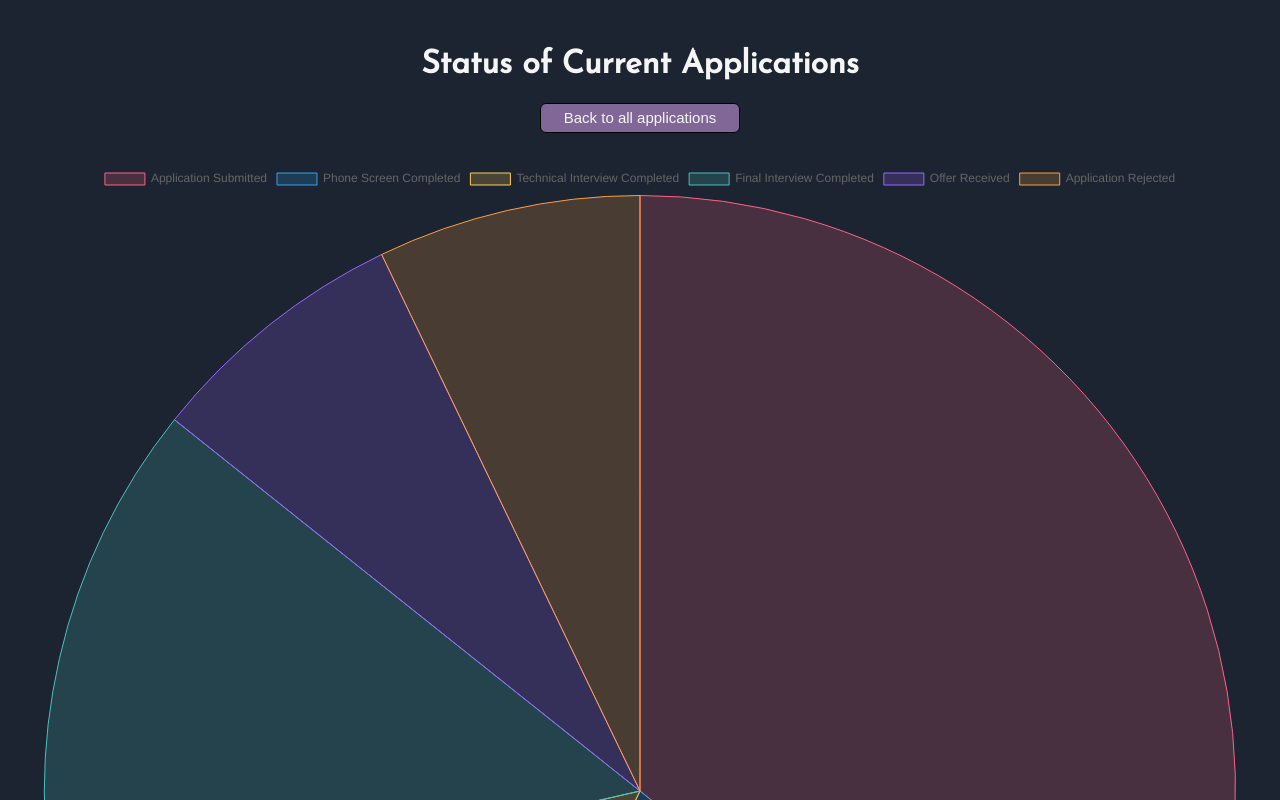
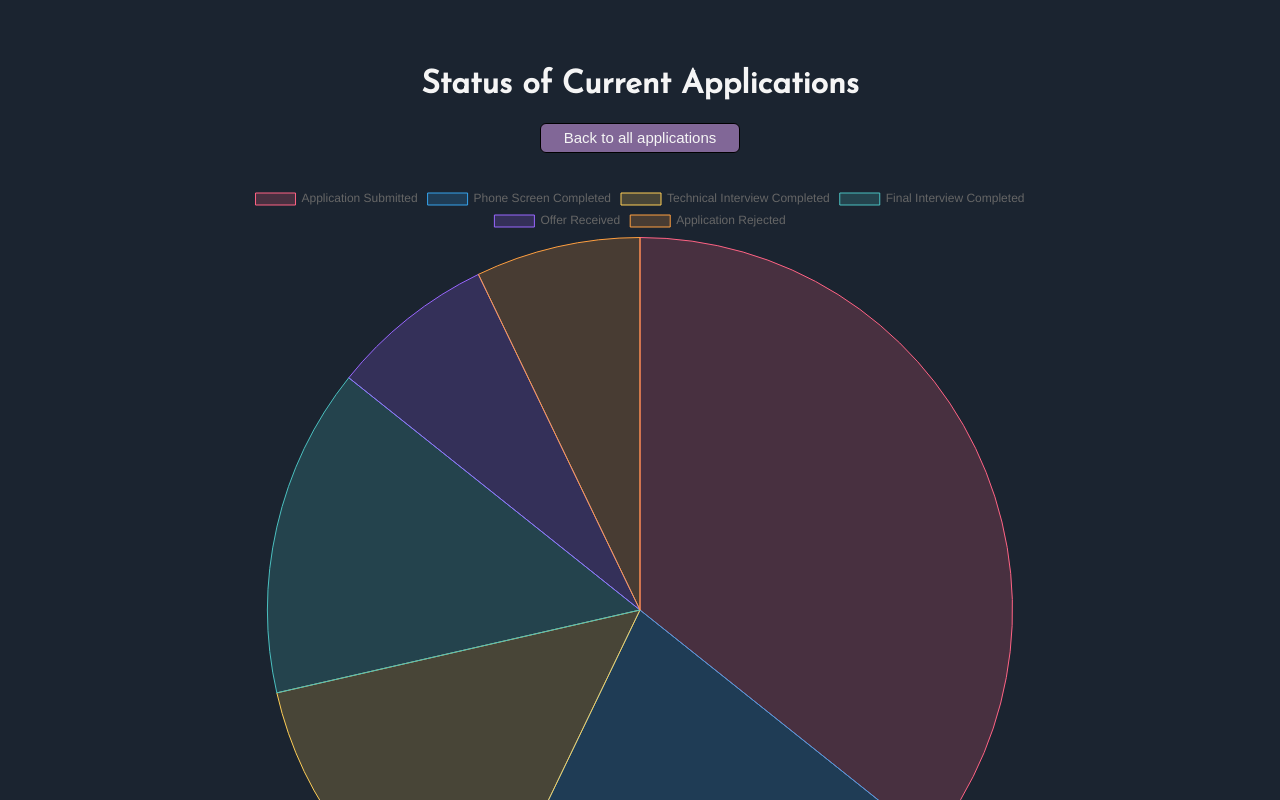
Before and after one commit to yeti-crab-544/Jobify, a React app: page /ApplicationStats in a window 1280 px wide. Shown: the top 800 px of the page. Built offline with nearby package versions, Linux system fonts and the light colour scheme.

Commit message:
resized pie graph

```diff
--- a/client/components/ApplicationStats.jsx
+++ b/client/components/ApplicationStats.jsx
@@ -46,9 +46,11 @@ const ApplicationStats = () => {
           Back to all applications
         </button>
       </Link>
-      <Pie data={data} />
+      <Pie data={data} height="800px" width="800px" options={{responsive: false}} />
     </div>
   );
 }
 
+
+
 export default ApplicationStats;
--- a/client/components/Job.jsx
+++ b/client/components/Job.jsx
@@ -54,14 +54,13 @@ const Job = ({ info }) => {
           <li className="larger">{role}</li>
           <li className="larger">{company}</li>
           <li>Location: {location}</li>
-          <li>Status: {status}</li>
+          {/* <li>Status: {status}</li> */}
           <li>Contact: {contact}</li>
           <li>Referral: {referral}</li>
           <li>Salary: {salary}</li>
           <li>Notes: {note}</li>
         </ul>
         <h3>Change application status:</h3>
-        {/* <Select id={company} options={options} onChange={changeStatus} value={options.value} /> */}
         <select id={company} className="dropdown" onChange={changeStatus}>
           <option value="none">Select New Status</option>
           <option value="applied">Applied</option>
--- a/client/styles.scss
+++ b/client/styles.scss
@@ -4,7 +4,7 @@ body {
     background-color: #1B2430;
     color: whitesmoke;
     font-family: 'Josefin Sans', cursive;
-    padding: 20px;
+    padding: 40px;
 }
 
 // ALL APPLICATIONS SELECTION
@@ -12,6 +12,7 @@ body {
     display: flex;
     flex-direction: column;
     align-items: center;
+
 
     .allAppButtons {
         display: flex;
@@ -39,10 +40,11 @@ body {
         gap: 20px;
     }
 
-    .headers {
-        display: flex;
-
-    }
+    // .headers {
+    //     display: flex;
+    //     align-items: center;
+    //     justify-content: center;
+    // }
 }
 
 //EACH COLUMN SECTION
@@ -114,6 +116,8 @@ body {
     display: flex;
     flex-direction: column;
     gap: 20px;
+    width: 500px;
+    flex-wrap: wrap;
 
     h3 {
         text-align: center;
```
